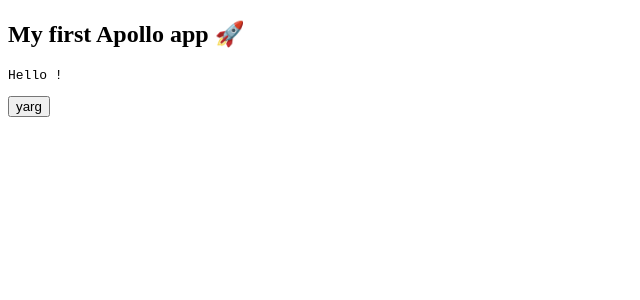
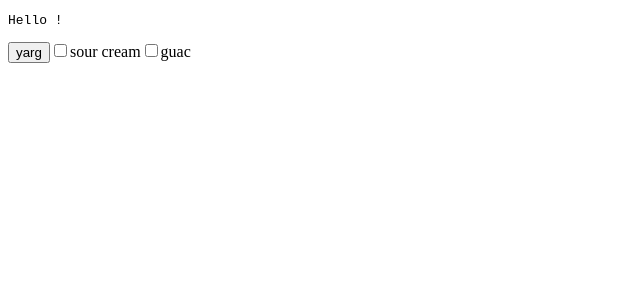
Before and after one commit to umamiMike/burrito-demo, a React (Create React App) app in the folder client/: page / in a window 1280 px wide. Shown: the top 300 px of the page, without its empty margins (0-640 px from the left). Built offline with nearby package versions, Linux system fonts and the light colour scheme; no server answers.

Commit message:
client : WIP adding toppings list ui, server: removes partial implementation of absinthe scalar to use json

```diff
--- a/client/src/App.js
+++ b/client/src/App.js
@@ -19,6 +19,43 @@
   }
 `;
 
+const Toppings = (toppings) => {
+  //       { name: "sour cream", amt: 1.99, selected: false },
+  const onToppingChanged = (e) => {
+    console.log(e.target.isChecked);
+  };
+  return toppings.map((topping) => (
+    <label>
+      <input
+        type="checkbox"
+        value={topping.amt}
+        checked={topping.selected}
+        onChange={onToppingChanged}
+      />
+      {topping.name}
+    </label>
+  ));
+};
+
+const Checkbox = (label, value, onChange) => {
+  return (
+    <label>
+      <input type="checkbox" checked={value} onChange={onChange} />
+      {label}
+    </label>
+  );
+};
+
+function ItemList() {
+  const [addItem, { data, loading, error }] = useMutation(MUTATE_ITEM, {
+    variables: { id: "foooool", name: "bigger fooool" },
+  });
+  if (loading) return <p> {loading}</p>;
+  if (data) return <textarea value={JSON.stringify(data)}></textarea>;
+  return <button onClick={addItem}>yarg</button>;
+}
+
+function App() {
   const state = {
     order_types: [
       {
@@ -38,38 +75,16 @@
         ],
       },
     ],
-  order_started: {
-    type: "burrito",
-    amt: 5.99,
-    toppings: [
-      { name: "sour cream", amt: 1.99, selected: false },
-      { name: "guac", amt: 4.99, selected: false },
-    ],
-  },
   };
-
-function Topping() {}
-
-function ItemList() {
-  const [addItem, { data, loading, error }] = useMutation(MUTATE_ITEM, {
-    variables: { id: "foooool", name: "bigger fooool" },
-  });
-  console.log("itmelist run");
-
-  if (loading) return <p> {loading}</p>;
-  if (data) return <textarea value={JSON.stringify(data)}></textarea>;
-  return <button onClick={addItem}>yarg</button>;
-}
-
-function App() {
+  const { name, amt, toppings } = state.order_types.find(
+    (ot) => ot.name == "burrito"
+  );
   return (
     <div className="App">
-      <div>
-        <h2>My first Apollo app 🚀</h2>
-      </div>
       <header className="App-header">
         <Hello />
         <ItemList />
+        {Toppings(toppings, false)}
       </header>
     </div>
   );
```
Also changed, not shown: 1 other file (tests, documents, lock files or other folders). Lines whose indentation alone changed are shown as unchanged.
